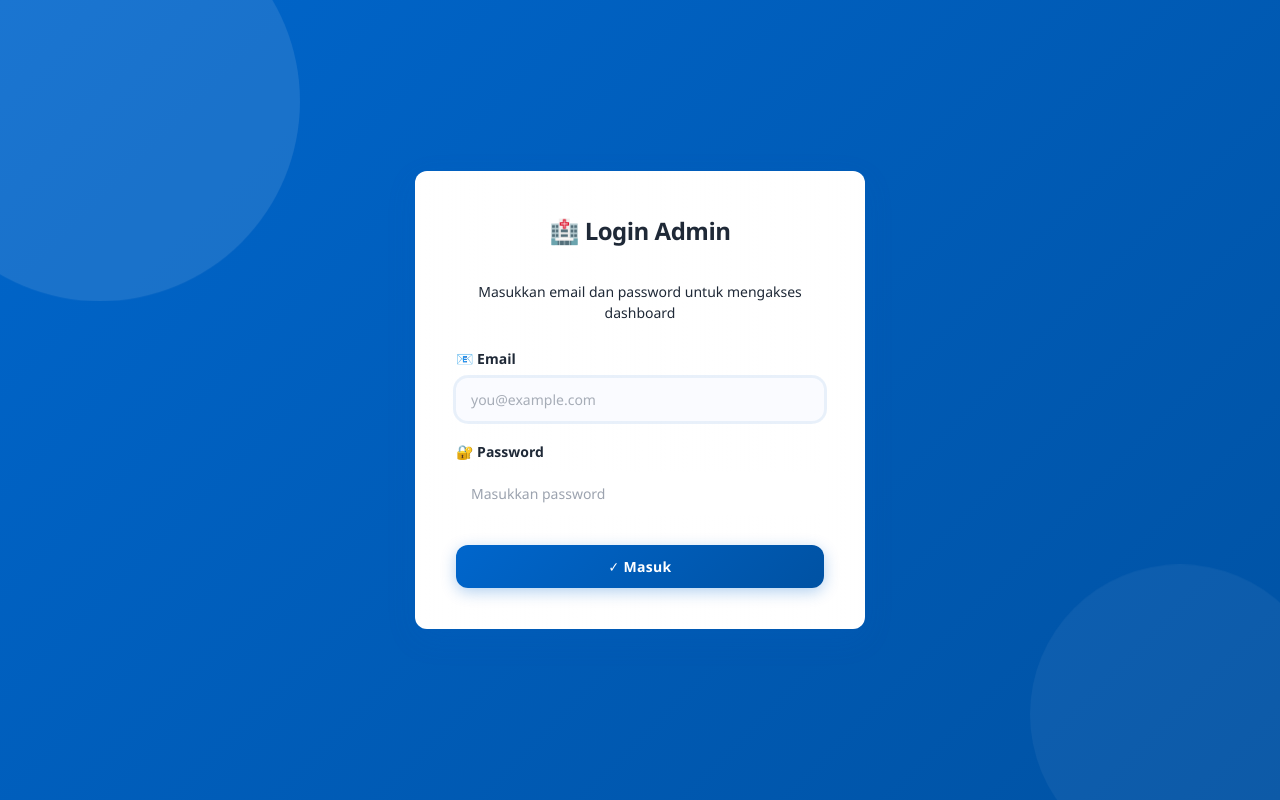
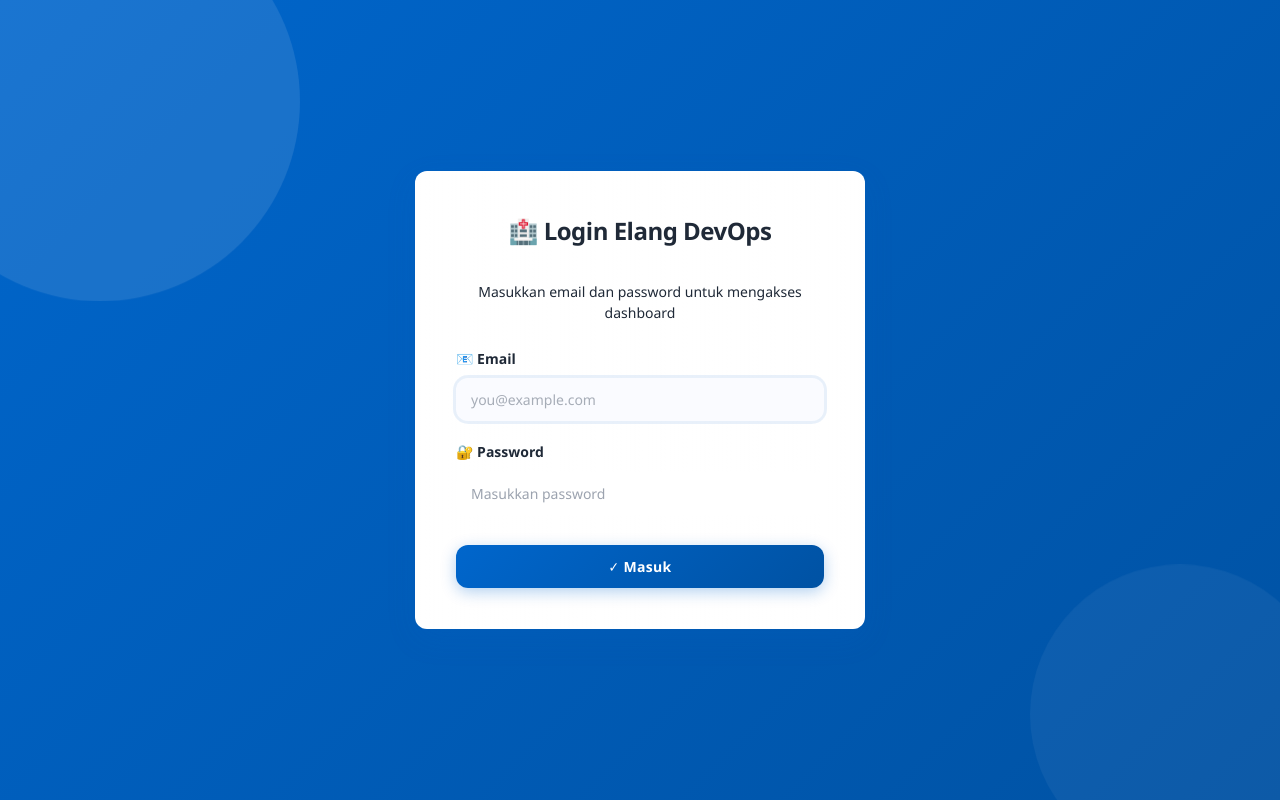
Before and after one commit to Gloriaamandagii/pendaftaran-pasien-di-klinik-, a React (Create React App) app in the folder frontend/: page /login in a window 1280 px wide. Built offline with nearby package versions, Linux system fonts and the light colour scheme.

Commit message:
tes ci/cd

```diff
--- a/frontend/src/pages/login.js
+++ b/frontend/src/pages/login.js
@@ -44,7 +44,7 @@ function Login({ onLogin }) {
   return (
     <div className="login-container">
       <div className="login-card">
-        <h1>🏥 Login Admin</h1>
+        <h1>🏥 Login Elang DevOps</h1>
         <p>Masukkan email dan password untuk mengakses dashboard</p>
 
         <form onSubmit={handleSubmit} className="login-form">
```
